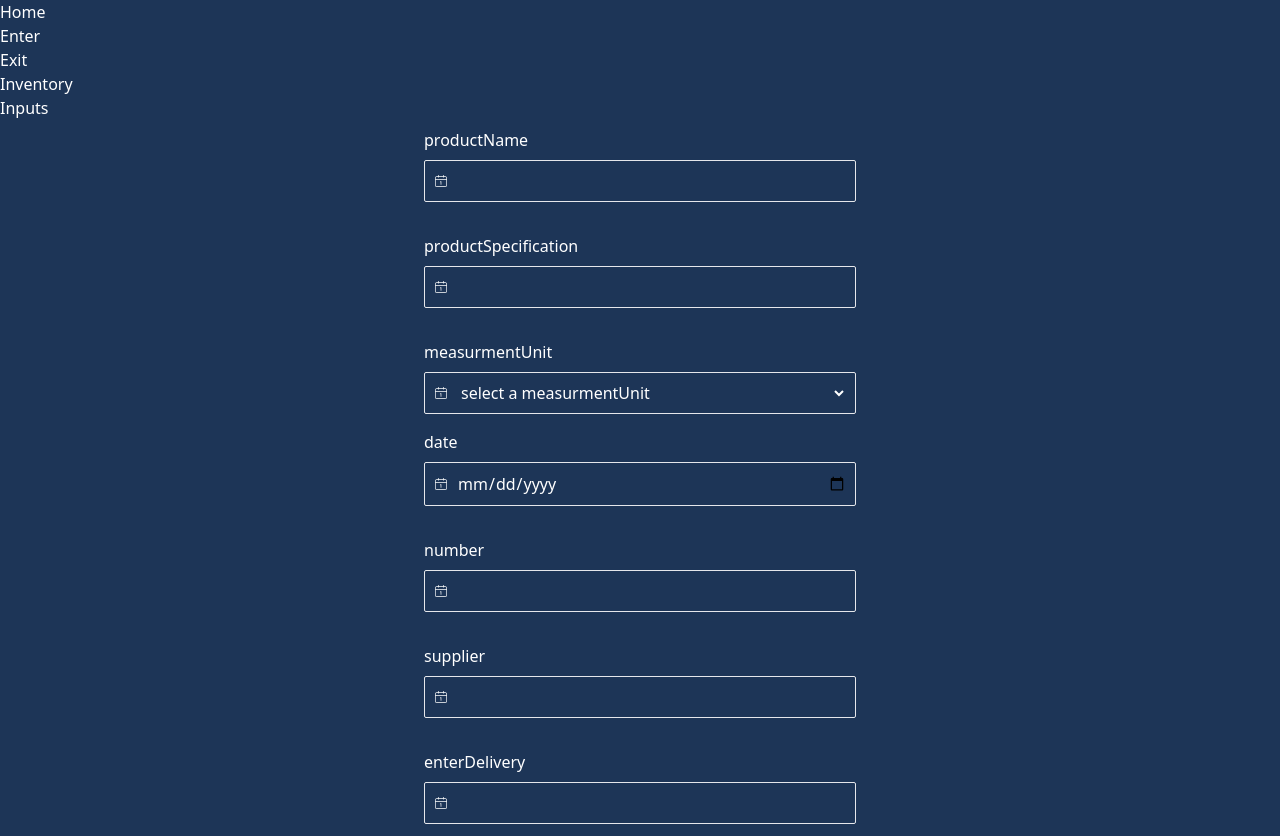
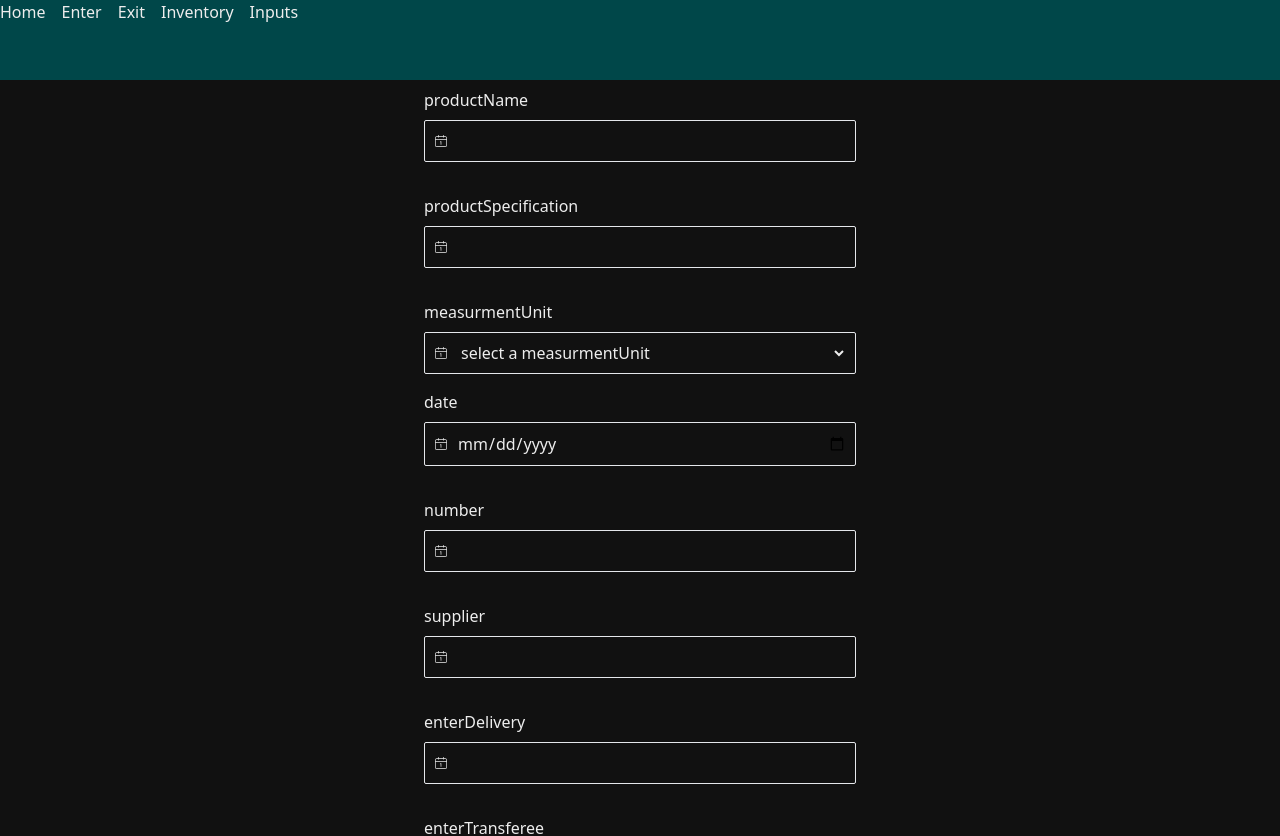
Before and after one commit to Arman-Abbasian/inventory_app_with_react_router_dom_persianVersion, a React (Create React App) app: page /Enter in a window 1280 px wide. Shown: the top 836 px of the page. Built offline with nearby package versions, Linux system fonts and the light colour scheme; data requests are answered from the project's data file; the HTML template or start-up script is replaced by a standard one.

Commit message:
some changes

```diff
--- a/src/App.css
+++ b/src/App.css
@@ -1,4 +1,4 @@
 body{
-    background-color: #1D3557;
-    color: #fff;
+    background-color: #111;
+    color: #ededed;
 }
--- a/src/Layout/Header.jsx
+++ b/src/Layout/Header.jsx
@@ -2,7 +2,7 @@ import Navigation from "../components/Navigation";
 
 const Header = () => {
     return (
-        <div>
+        <div className="h-20 bg-primary_green">
             <nav>
                 <Navigation />
             </nav>
--- a/src/components/FormInput.jsx
+++ b/src/components/FormInput.jsx
@@ -6,7 +6,6 @@ import { HiOutlineShoppingCart , HiOutlineInformationCircle } from "react-icons/
 import { useState } from "react";
 import axios from "axios";
 import { toast } from "react-hot-toast";
-
 
 
 const FormInput = ({name ,label,logo}) => {
@@ -30,12 +29,12 @@ const FormInput = ({name ,label,logo}) => {
     const formik=useFormik({initialValues,onSubmit,validationSchema,validateOnMount:true});
     return (
         <div className="flex flex-col gap-3 container mx-auto max-w-md p-2">
-            <button className="w-full p-2 bg-red-400" onClick={()=>setIsShow(!isShow)}>{isShow ?'hide' : 'show'} {label} input</button>
+            <button className={`w-full p-2 rounded-sm ${isShow ?'bg-primary_green':'bg-primary_red'}`}onClick={()=>setIsShow(!isShow)}>{isShow ?'hide' : 'show'} {label} input</button>
             <form onSubmit={formik.handleSubmit} className={`${isShow ? 'block':'hidden'}`}>
                 <div className="flex flex-col gap-4 justify-center items-center">
                     <Input  name={name} label={label} formik={formik} logo={logo} />
                     <Textarea name="information" formik={formik} logo={<HiOutlineInformationCircle className="w-6 h-6" /> }/>
-                    <button disabled={!formik.isValid} className="py-2 px-4 bg-blue-500 rounded-md w-full disabled:bg-opacity-60" type="submit">Add</button>
+                    <button disabled={!formik.isValid} className="py-2 px-4 bg-primary_green rounded-sm w-full disabled:bg-opacity-60" type="submit">Add</button>
                 </div>
             </form>
         </div>
--- a/src/components/Navigation.jsx
+++ b/src/components/Navigation.jsx
@@ -10,7 +10,7 @@ const navigation=[
 
 const Navigation = () => {
     return (
-        <ul>
+        <ul className="flex items-center gap-4">
             {navigation.map(item=>{
                 return <li key={item.id}><Link to={item.to}>{item.name}</Link></li>
             })}
--- a/src/pages/Enter.jsx
+++ b/src/pages/Enter.jsx
@@ -82,7 +82,7 @@ const Enter = () => {
                 {options.enterTransferee &&
                 <SearchSelect options={options.enterTransferee} name="enterTransferee" formik={formik} />
                 }
-                <button disabled={!formik.isValid} className="py-2 px-4 bg-blue-500 rounded-md w-full" type="submit">Add</button>
+                <button disabled={!formik.isValid} className="py-2 px-4 bg-primary_green rounded-sm w-full" type="submit">Add</button>
                 </div>
             </form>
         </div>
--- a/tailwind.config.js
+++ b/tailwind.config.js
@@ -6,9 +6,10 @@ module.exports = {
   theme: {
     extend: {
       colors:{
-        primaty_white:"#FFFFFF",
-        primaty_blue:"#1D3557",
-        primaty_red:"#E63946",
+        primary_white:"#ededed",
+        primary_black:"#111",
+        primary_green:"#004749",
+        primary_red:"#540000"
       }
     },
   },
```
